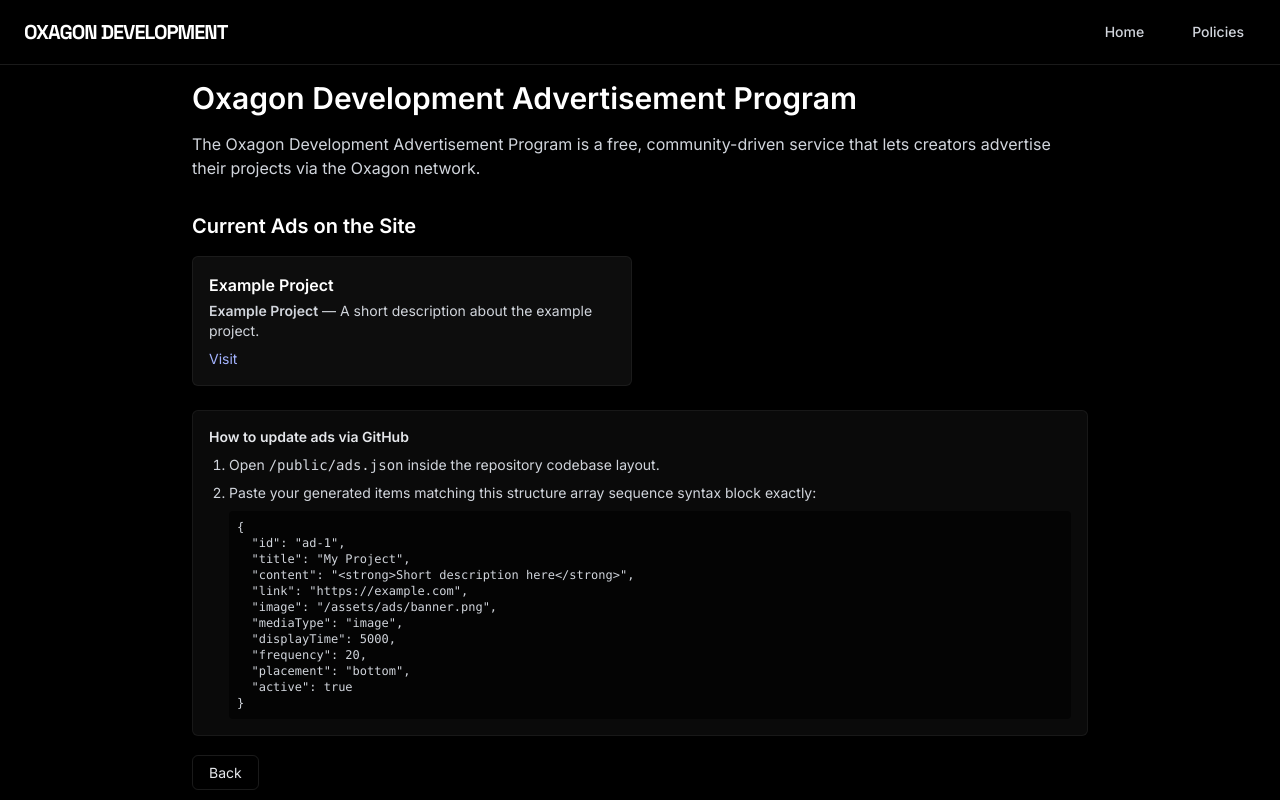
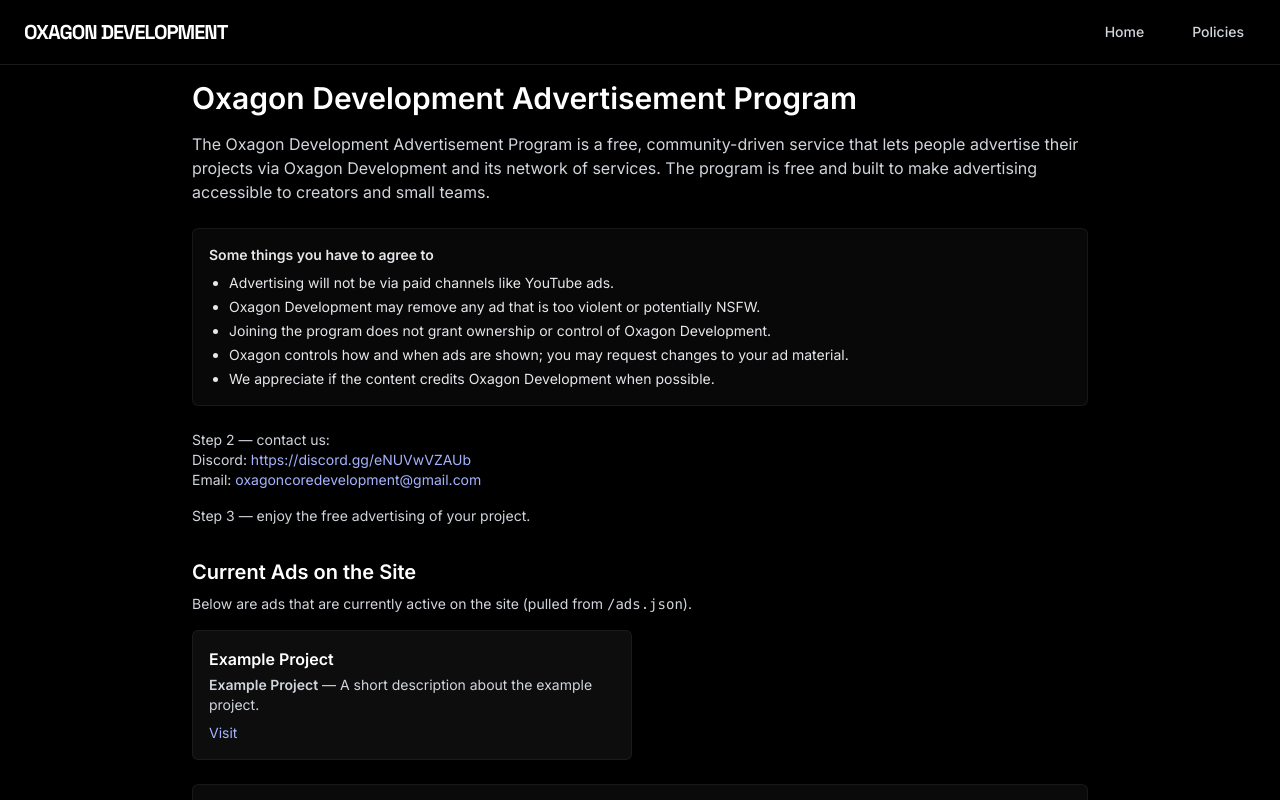
Before and after one commit to Fallouttimmy/oxagondevelopment, a React (Vite) app in the folder oxagon-development/: page /advertise in a window 1280 px wide. Shown: the top 800 px of the page. Built offline with nearby package versions, Linux system fonts and the light colour scheme.

Commit message:
Update Advertise.tsx

```diff
--- a/oxagon-development/src/pages/Advertise.tsx
+++ b/oxagon-development/src/pages/Advertise.tsx
@@ -15,6 +15,7 @@
   const [ads, setAds] = useState<Ad[]>([]);
 
   useEffect(() => {
+    // fetch ads from public/ads.json so you can edit them directly in the repo (GitHub UI)
     fetch("/ads.json")
       .then((r) => r.ok ? r.json() : [])
       .then((data) => {
@@ -26,26 +27,69 @@
   return (
     <div className="min-h-screen bg-black text-white p-8 pt-20">
       <main className="max-w-4xl mx-auto">
-        <motion.h1 initial={{ opacity: 0, y: -8 }} animate={{ opacity: 1, y: 0 }} transition={{ duration: 0.5 }} className="text-3xl font-bold">
+        <motion.h1
+          initial={{ opacity: 0, y: -8 }}
+          animate={{ opacity: 1, y: 0 }}
+          transition={{ duration: 0.5 }}
+          className="text-3xl font-bold"
+        >
           Oxagon Development Advertisement Program
         </motion.h1>
 
         <motion.p initial={{ opacity: 0 }} animate={{ opacity: 1 }} transition={{ delay: 0.08 }} className="mt-4 text-gray-300">
-          The Oxagon Development Advertisement Program is a free, community-driven service that lets creators advertise their projects via the Oxagon network.
+          The Oxagon Development Advertisement Program is a free, community-driven service that lets people advertise their projects via Oxagon Development and its network of services. The program is free and built to make advertising accessible to creators and small teams.
         </motion.p>
 
+        <motion.section
+          initial={{ opacity: 0 }}
+          animate={{ opacity: 1 }}
+          transition={{ delay: 0.18 }}
+          className="mt-6 p-4 rounded-md bg-white/3 border border-white/6 text-sm text-gray-200"
+        >
+          <p className="font-semibold">Some things you have to agree to</p>
+          <ul className="list-disc pl-5 mt-2 space-y-1">
+            <li>Advertising will not be via paid channels like YouTube ads.</li>
+            <li>Oxagon Development may remove any ad that is too violent or potentially NSFW.</li>
+            <li>Joining the program does not grant ownership or control of Oxagon Development.</li>
+            <li>Oxagon controls how and when ads are shown; you may request changes to your ad material.</li>
+            <li>We appreciate if the content credits Oxagon Development when possible.</li>
+          </ul>
+        </motion.section>
+
+        <motion.div initial={{ opacity: 0 }} animate={{ opacity: 1 }} transition={{ delay: 0.28 }} className="mt-6 text-sm text-gray-300">
+          <p>Step 2 — contact us:</p>
+          <p>
+            Discord: <a className="text-indigo-300" href="https://discord.gg/eNUVwVZAUb" target="_blank" rel="noreferrer">https://discord.gg/eNUVwVZAUb</a>
+            <br />
+            Email: <a className="text-indigo-300" href="mailto:oxagoncoredevelopment@gmail.com">oxagoncoredevelopment@gmail.com</a>
+          </p>
+
+          <p className="mt-4">Step 3 — enjoy the free advertising of your project.</p>
+        </motion.div>
+
+        {/* Ads preview & instructions */}
         <section className="mt-8">
           <h2 className="text-xl font-semibold">Current Ads on the Site</h2>
+          <p className="text-sm text-gray-300 mt-2">Below are ads that are currently active on the site (pulled from <code>/ads.json</code>).</p>
+
           <div className="mt-4 grid grid-cols-1 md:grid-cols-2 gap-4">
-            {ads.length === 0 && <div className="p-4 rounded-md bg-white/5 border border-white/6 text-gray-300">No active ads right now</div>}
+            {ads.length === 0 && (
+              <div className="p-4 rounded-md bg-white/5 border border-white/6 text-gray-300">No active ads</div>
+            )}
+
             {ads.map((ad) => (
               <div key={ad.id} className="p-4 rounded-md bg-white/5 border border-white/6">
                 <div className="flex items-start gap-4">
-                  {ad.image && <img src={ad.image} alt={ad.title} className="w-20 h-20 object-cover rounded" />}
+                  {ad.image && (
+                    <img src={ad.image} alt={ad.title} className="w-20 h-20 object-cover rounded" />
+                  )}
+
                   <div>
                     <div className="font-semibold">{ad.title}</div>
                     <div className="text-sm text-gray-300 mt-1" dangerouslySetInnerHTML={{ __html: ad.content }} />
-                    {ad.link && <a href={ad.link} target="_blank" rel="noreferrer" className="text-indigo-300 text-sm block mt-2">Visit</a>}
+                    {ad.link && (
+                      <a href={ad.link} target="_blank" rel="noreferrer" className="text-indigo-300 text-sm block mt-2">Visit</a>
+                    )}
                   </div>
                 </div>
               </div>
@@ -53,29 +97,30 @@
           </div>
 
           <div className="mt-6 p-4 rounded-md bg-white/4 border border-white/6 text-sm text-gray-200">
-            <h3 className="font-semibold">How to update ads via GitHub</h3>
+            <h3 className="font-semibold">How to add or update ads (easy via GitHub)</h3>
             <ol className="list-decimal pl-5 mt-2 space-y-2 text-gray-300">
-              <li>Open <code>/public/ads.json</code> inside the repository codebase layout.</li>
               <li>
-                Paste your generated items matching this structure array sequence syntax block exactly:
+                In the repository, open <code>/oxagon-development/ads.json</code> (or create it) — this file contains the list of ads shown on the site.
+              </li>
+              <li>
+                Click the pencil (Edit) icon to update the JSON or add a new ad object. Each ad is a simple object with these fields:
                 <pre className="mt-2 p-2 rounded bg-black/60 text-xs overflow-auto">{`{
   "id": "ad-1",
   "title": "My Project",
-  "content": "<strong>Short description here</strong>",
+  "content": "<strong>Short blurb about the project</strong>",
   "link": "https://example.com",
-  "image": "/assets/ads/banner.png",
-  "mediaType": "image",
-  "displayTime": 5000,
-  "frequency": 20,
-  "placement": "bottom",
+  "image": "/path/to/image.png",
   "active": true
 }`}</pre>
               </li>
+              <li>Save the file and commit (enter a short commit message). GitHub (or your hosting service) will redeploy the site and the new ad will appear automatically.</li>
             </ol>
+
+            <p className="mt-3 text-sm text-gray-300">If you prefer to add images, put them in <code>/oxagon-development/public/assets/ads/</code> and reference them with <code>"image": "/assets/ads/my-image.png"</code>.</p>
           </div>
         </section>
 
-        <div className="mt-6">
+        <div className="mt-6 flex gap-3">
           <Link to="/explore" className="px-4 py-2 rounded-md border border-white/10 text-sm text-gray-200">Back</Link>
         </div>
       </main>
```
